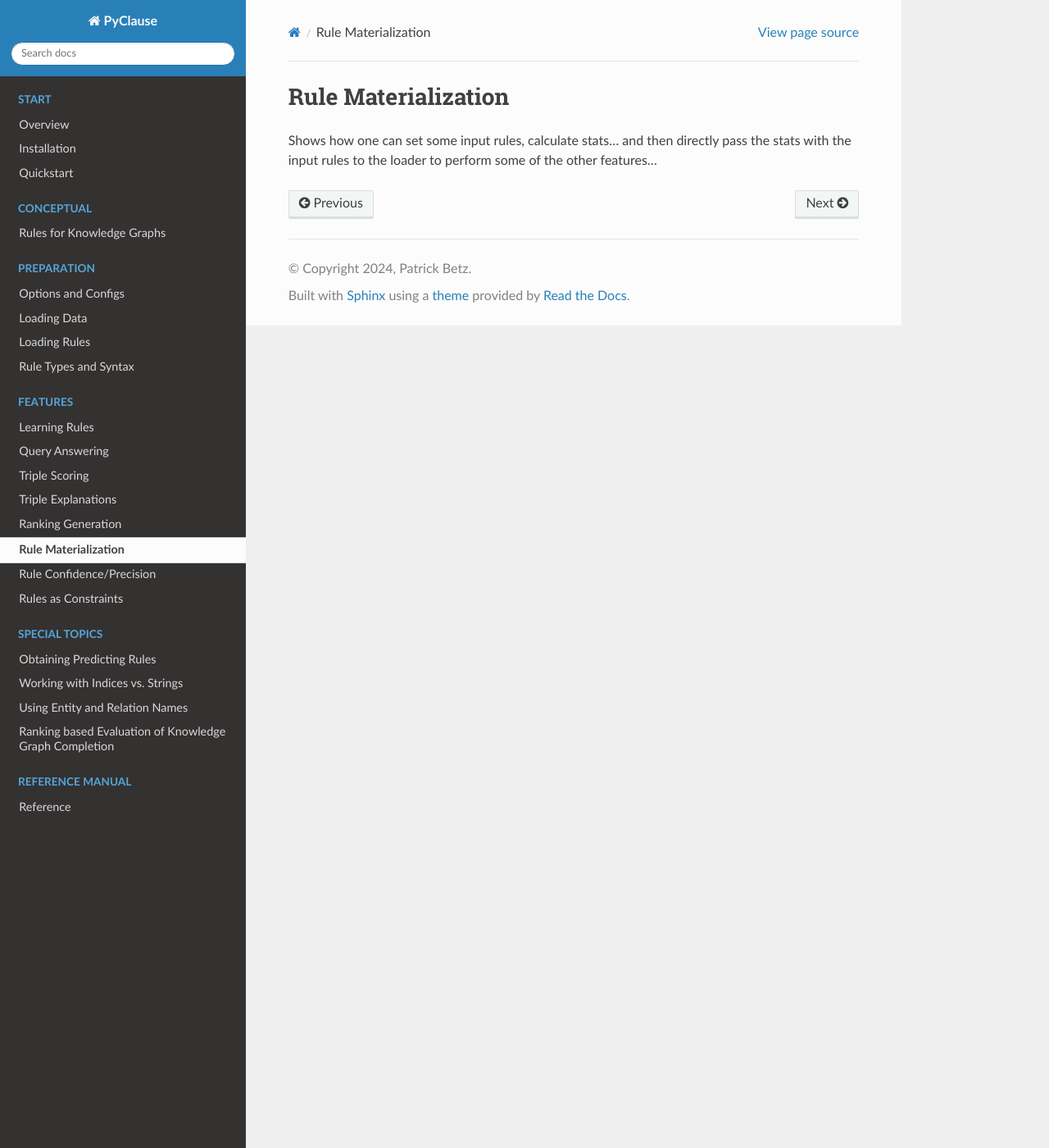
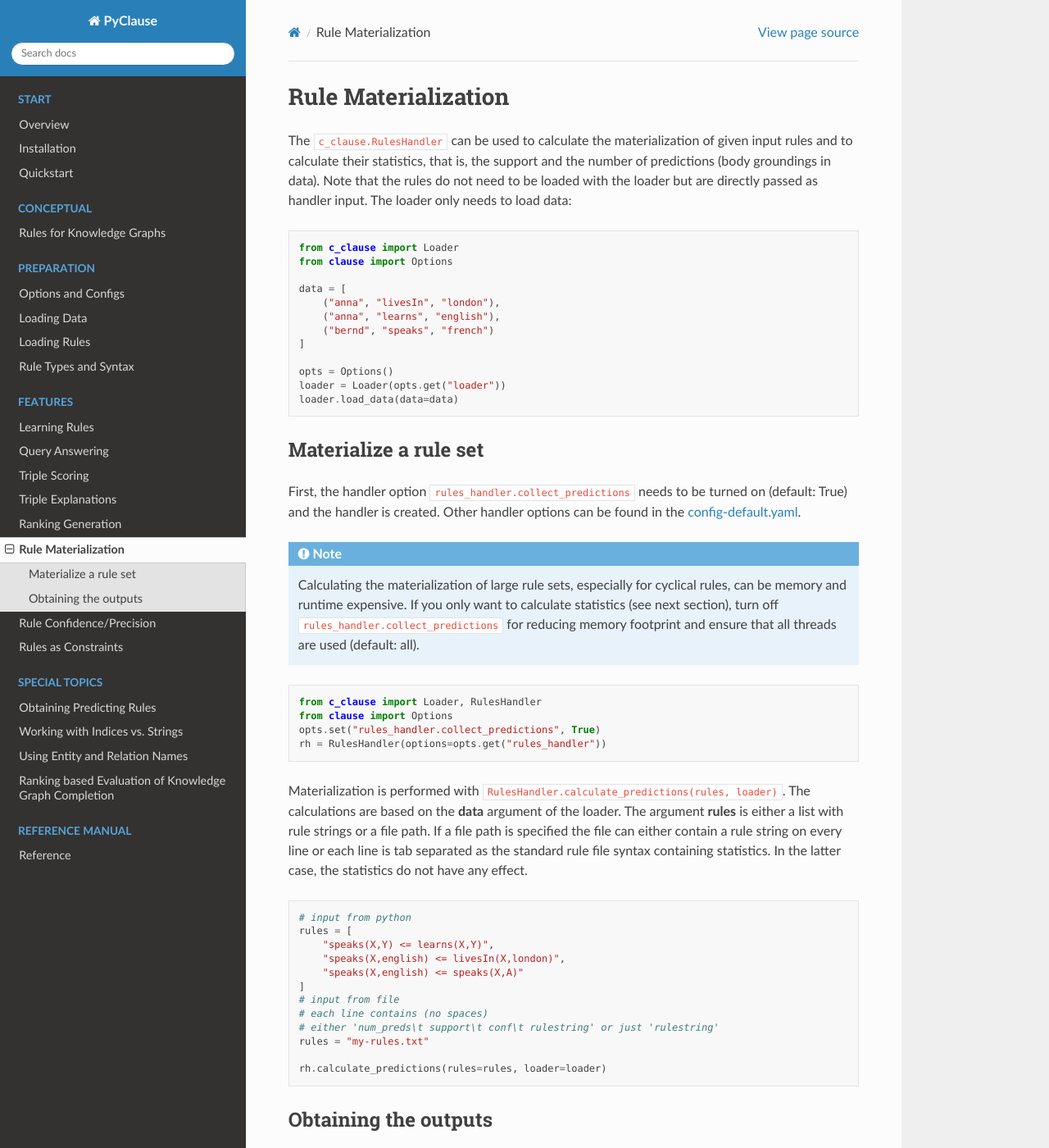
Before and after one commit to symbolic-kg/PyClause, a Sphinx documentation site: the page built from docs/feature/rule_materialization.rst, in a window 1280 px wide and 1400 px high. Shown: the whole window at 82% size. Built offline with Sphinx 7.4.7 and the Read the Docs theme 2.0.0, drawn with Linux system fonts in a browser that asks for light colours; some of the changed text lies outside the part shown.

Commit message:
Update docs

```diff
--- a/docs/data/loading_rules.rst
+++ b/docs/data/loading_rules.rst
@@ -109,7 +109,7 @@ See an example below for translating B-rules. An example for all rule types is g
 
 The loader can also write back the ruleset to a file with  ``loader.write_rules(path)``. This can be used to store subsets of rules. For instance, the loader could only load one parcticular rule type (see below)
 and subsequently writing the rules will only contain this rule type in the output file. Likewise ``loader.get_rules()`` returns the loaded rulset, it can be processed and loaded back with the loader.
-
+Finally, ``loader.rule_index()`` provides a mapping that assigns each string rule a numeric idx.
 
 Loading Options
 ~~~~~~~~~~~~~~~
--- a/docs/feature/query_answering.rst
+++ b/docs/feature/query_answering.rst
@@ -168,7 +168,9 @@ If you want to output the predicting rules for every candidate you have to first
     qa.write_rules(path="tail-answers_idx.jsonl", as_string=False)
 
 Here **rules_str** and **rules_idx** are lists of lists where **rules_str[i][j][k]** returns the k'th rule (idx or str, sorted according to confidences) for the j'th candidate answer
-of the i'th query.
+of the i'th query. Note that the lengths of the candidate and rule lists are not identical.
+
+When the rule are returned with their idx, the mapping can be retrieved from the loader with ``loader.rule_index()``.
 
 The files are in **jsonl** format and can be read as described above.
 
--- a/docs/feature/rule_materialization.rst
+++ b/docs/feature/rule_materialization.rst
@@ -2,5 +2,88 @@
 Rule Materialization
 ====================
 
-Shows how one can set some input rules, calculate stats... and then directly pass the stats with the input rules
-to the loader to perform some of the other features...
+The ``c_clause.RulesHandler`` can be used to calculate the materialization of given input rules and to calculate their statistics, that is,
+the support and the number of predictions (body groundings in data). Note that the rules do not need to be loaded with the loader but are directly
+passed as handler input. The loader only needs to load data:
+
+.. code-block:: python
+
+    from c_clause import Loader
+    from clause import Options
+
+    data = [
+        ("anna", "livesIn", "london"),
+        ("anna", "learns", "english"),
+        ("bernd", "speaks", "french")
+    ]
+
+    opts = Options()
+    loader = Loader(opts.get("loader"))
+    loader.load_data(data=data)
+
+
+Materialize a rule set
+~~~~~~~~~~~~~~~~~~~~~~
+First, the handler option ``rules_handler.collect_predictions`` needs to be turned on (default: True) and
+the handler is created. Other handler options can be found in the `config-default.yaml <https://github.com/symbolic-kg/PyClause/blob/master/clause/config-default.yaml>`_.
+
+.. note::
+
+    Calculating the materialization of large rule sets, especially for cyclical rules, can be memory and runtime expensive.
+    If you only want to calculate statistics (see next section), turn off ``rules_handler.collect_predictions`` for reducing memory footprint and ensure that all threads
+    are used (default: all).
+
+.. code-block:: python
+
+    from c_clause import Loader, RulesHandler
+    from clause import Options
+    opts.set("rules_handler.collect_predictions", True)
+    rh = RulesHandler(options=opts.get("rules_handler"))
+
+
+Materialization is performed with ``RulesHandler.calculate_predictions(rules, loader)``. The calculations are based on the **data** argument of the loader.
+The argument **rules** is either a list with rule strings or a file path. If a file path is specified the file can either
+contain a rule string on every line or each line is tab separated as the standard rule file syntax containing statistics.
+In the latter case, the statistics do not have any effect.
+
+.. code-block:: python
+
+    # input from python
+    rules = [
+        "speaks(X,Y) <= learns(X,Y)",
+        "speaks(X,english) <= livesIn(X,london)",
+        "speaks(X,english) <= speaks(X,A)"
+    ]
+    # input from file
+    # each line contains (no spaces)
+    # either 'num_preds\t support\t conf\t rulestring' or just 'rulestring'
+    rules = "my-rules.txt"
+
+    rh.calculate_predictions(rules=rules, loader=loader)
+
+
+Obtaining the outputs
+~~~~~~~~~~~~~~~~~~~~~
+Outputs can be retrieved directly:
+
+.. code-block:: python
+
+    # obtain directly as string
+    preds_str = rh.get_predictions(as_string=True)
+     # obtain directly as idx
+    preds_idx = rh.get_predictions(as_string=False)
+
+Here **preds_str[i]** and **preds_idx[i]** are a list containing the materialized triples for the **i'th** input rule.
+
+Outputs can also be written to a file:
+
+.. code-block:: python
+
+    # write to file as flat KG
+    # the file is a standard tab separated file containing triples
+    # duplicates are removed, can be directly loaded as an input set with the loader
+    rh.write_predictions(path="mat.txt", flat=True, as_string=True)
+
+    # file is in jsonl format, each line can be read and dumped with Python json module
+    # each dict contains as key the rule string and as value the materialized triples
+    rh.write_predictions(path="mat.txt", flat=False, as_string=True)
```
Also changed, not shown: docs/feature/rule_confidence.rst (+23 -1 lines), 1 other file.
